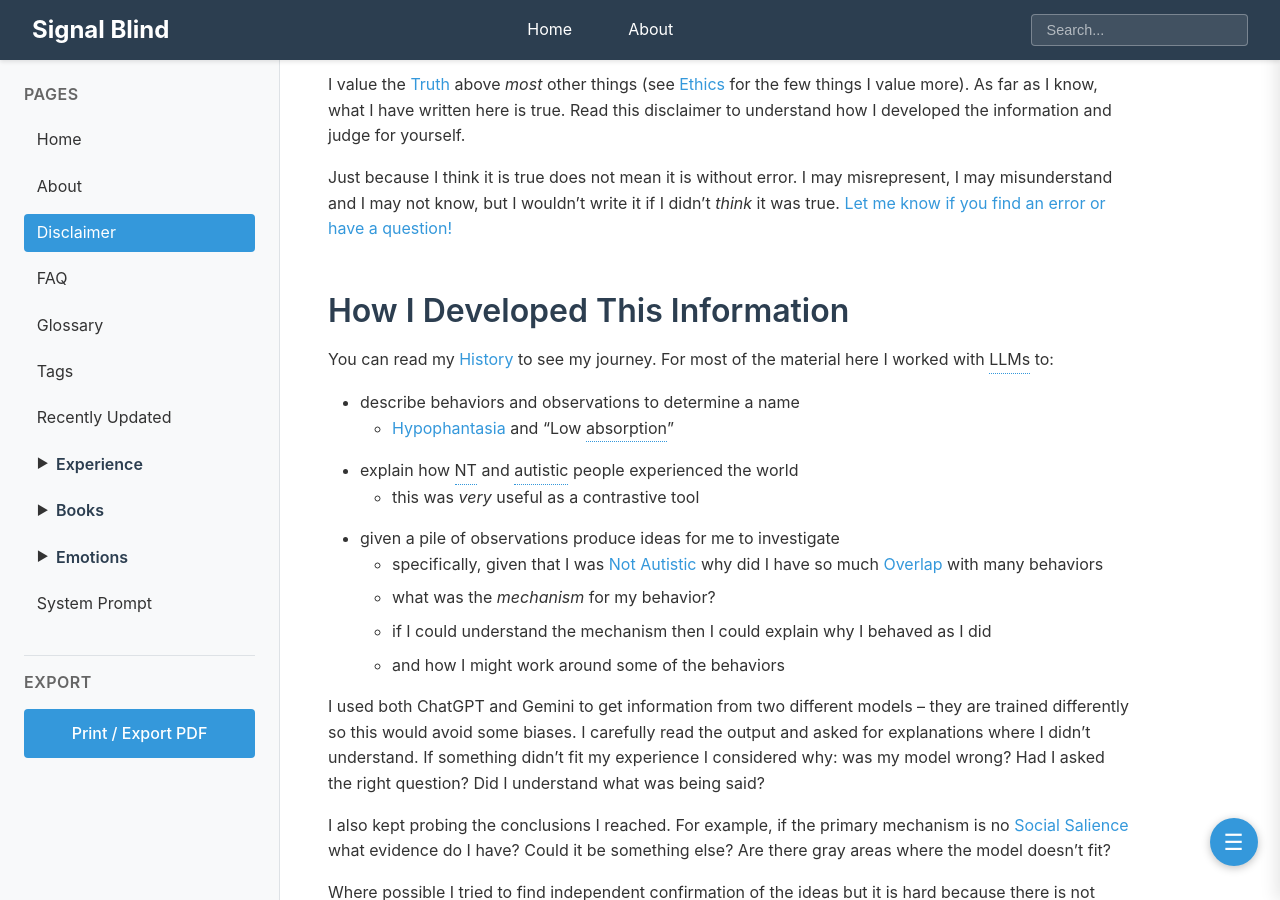
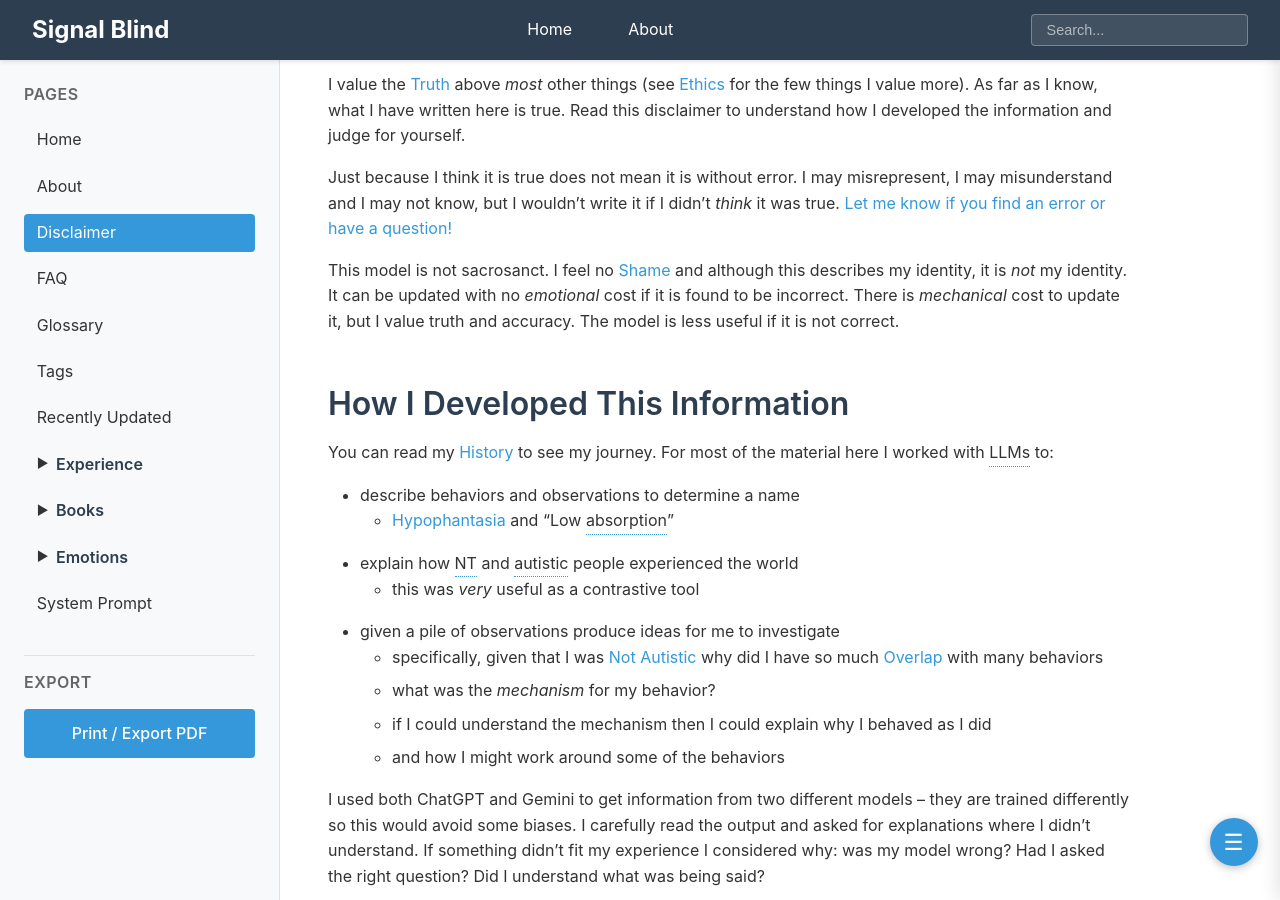
Before and after one commit to SignalBlind/SignalBlind.github.io, a Jekyll site: the page built from Disclaimer.md, in a window 1280 px wide and 900 px high, scrolled down 491 px. Built offline with Jekyll 4.4.1, drawn with Linux system fonts in a browser that asks for light colours; comment, search, counter and statistics services are not loaded.

Commit message:
update disclaimer:  I want to know about problems so i can fix them

```diff
--- a/Disclaimer.md
+++ b/Disclaimer.md
@@ -11,6 +11,8 @@ Don't read any of this as medical advice.  It is probably not wise to read it as
 I value the [Truth](How%20I%20Think/Truth.md) above *most* other things (see [Ethics](How%20I%20Think/Ethics.md) for the few things I value more).  As far as I know, what I have written here is true.  Read this disclaimer to understand how I developed the information and judge for yourself.
 
 Just because I think it is true does not mean it is without error.  I may misrepresent, I may misunderstand and I may not know, but I wouldn't write it if I didn't *think* it was true.  [Let me know if you find an error or have a question!](https://github.com/SignalBlind/SignalBlind.github.io/issues)
+
+This model is not sacrosanct.  I feel no [Shame](Emotions/Shame.md) and although this describes my identity, it is *not* my identity.  It can be updated with no *emotional* cost if it is found to be incorrect.  There is *mechanical* cost to update it, but I value truth and accuracy.  The model is less useful if it is not correct.
 ## How I Developed This Information
 You can read my [History](Experience/History.md) to see my journey.  For most of the material here I worked with LLMs to:
 
```
